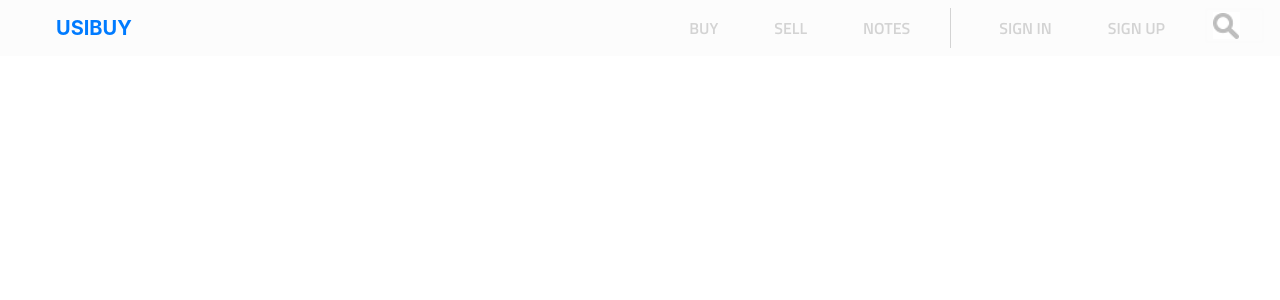
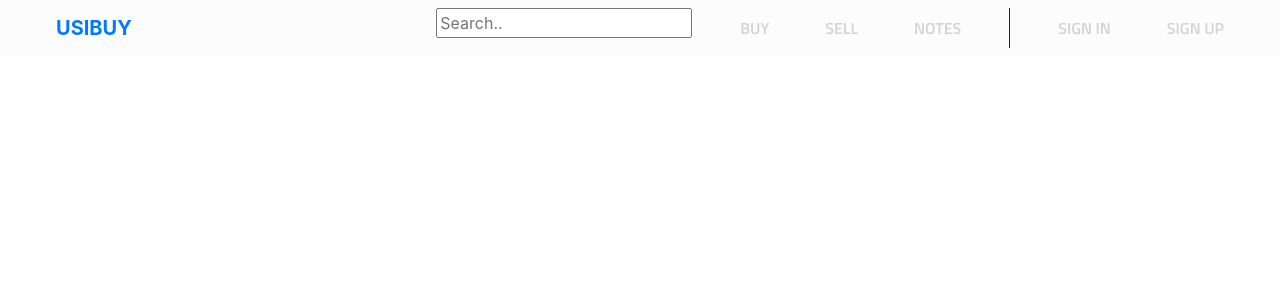
Before and after one commit to tanvee09/Usibuy, a Django app: page /base/ in a window 1280 px wide. Shown: the top 300 px of the page. Run offline with Django 3.2, Linux system fonts and the light colour scheme; some libraries are stand-ins or nearby versions.

Commit message:
changed navbar

```diff
--- a/usedbooks/bookstore/static/bookstore/base.css
+++ b/usedbooks/bookstore/static/bookstore/base.css
@@ -1,24 +1,5 @@
 body{
 
-}
-
-input[type=text] {
-  width: 0px;
-  box-sizing: border-box;
-  border: 2px solid rgba(252, 252, 252, 0.815);
-  border-radius: 4px;
-  font-size: 14px;
-  background-color: rgb(252, 252, 252);
-  background-image: url('searchicon.png');
-  background-position: 6px;
-  background-repeat: no-repeat;
-  padding: 6px 20px 4px 35px;
-  -webkit-transition: width 0.4s ease-in-out;
-  transition: width 0.4s ease-in-out;
-}
-
-input[type=text]:focus {
-  width: 100%;
 }
 
 .navbar {
--- a/usedbooks/bookstore/templates/bookstore/base.html
+++ b/usedbooks/bookstore/templates/bookstore/base.html
@@ -52,12 +52,20 @@
 
             <div class="collapse navbar-collapse" id="navbarCollapse" style="float: right;">
                 <div class="navbar-nav ml-auto">
+                    <form method="get"><input type="text" name="q" id="id_q" placeholder="Search.."></form>
                     <a href="{% url 'bookstore-buy' %}" class="nav-item nav-link navs">BUY</a>
                     <a href="{% url 'bookstore-sell' %}" class="nav-item nav-link navs">SELL</a>
-                    <a href="{% url 'note_list' %}" class="nav-item nav-link navs" style="border-right: 1px solid; padding-right: 40px;">NOTES</a>
-                    <a href="{% url 'login' %}" class="nav-item nav-link navs" >SIGN IN</a>
-                    <a href="{% url 'register' %}" class="nav-item nav-link navs" style="padding-right: 40px;">SIGN UP</a>
-                    <form method="get"><input type="text" name="q" id="id_q" placeholder="Search.."></form>
+                    <div style="border-right: 1px solid; padding-right: 40px;">
+                        <a href="{% url 'note_list' %}" class="nav-item nav-link navs" >NOTES</a>
+                    </div>
+                    {% if user.is_authenticated %}
+                        <a href="{% url 'profile' %}" class="nav-item nav-link navs" >PROFILE</a>
+                        <a href="{% url 'logout' %}" class="nav-item nav-link navs" style="padding-right: 40px;">SIGN OUT</a>
+	                {% else %}
+                        <a href="{% url 'login' %}" class="nav-item nav-link navs" >SIGN IN</a>
+                        <a href="{% url 'register' %}" class="nav-item nav-link navs" style="padding-right: 40px;">SIGN UP</a>
+	                {% endif %}
+
                 </div>
             </div>
         </nav>
```
